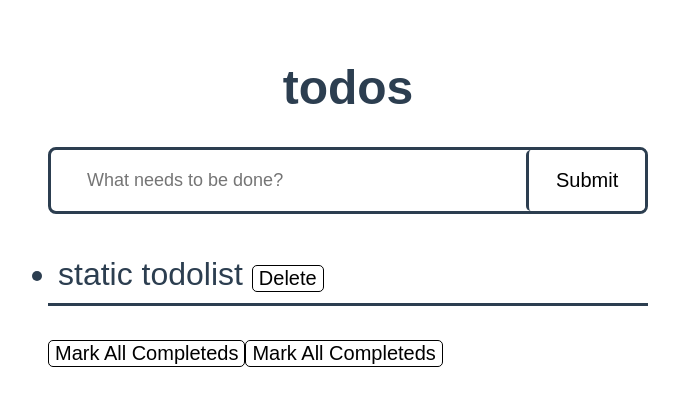
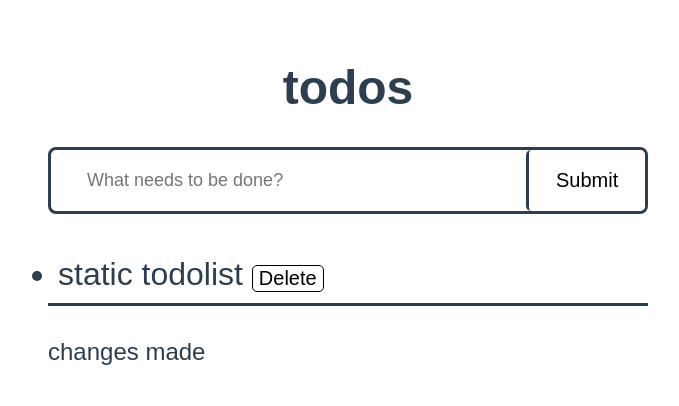
Before and after one commit to satabdiglobalyhub/Todos, a Vue app: page / in a window 1280 px wide. Shown: the top 406 px of the page, without its empty margins (292-971 px from the left). Built offline with nearby package versions, Linux system fonts and the light colour scheme.

Commit message:
fix:hot reload

```diff
--- a/src/components/Todoapp/Todoindex.vue
+++ b/src/components/Todoapp/Todoindex.vue
@@ -10,7 +10,7 @@
       <!-- did not add Todobutton here to add it in the Todolist  -->
     </div>
     <div>
-      <TodoChange />
+      <TodoChanges />
     </div>
   </div>
 </template>
@@ -19,14 +19,14 @@
 import TodoInput from "../../UI/components/TodoInput.vue";
 import TodoList from "./components/TodoList.vue";
 import TodoButton from "../../UI/components/TodoButton.vue";
-import TodoChange from "./components/Todochange.vue";
+import TodoChanges from "./components/TodoChanges.vue";
 
 export default {
   components: {
     TodoInput,
     TodoList,
     TodoButton,
-    TodoChange,
+    TodoChanges,
   },
   data() {
     return {
--- a/src/components/Todoapp/components/TodoChange.vue
+++ /dev/null
@@ -1,20 +0,0 @@
-<template>
-  <div>
-    <TodoButton :buttonName="MarkAll" />
-    <TodoButton :buttonName="MarkAll" />
-  </div>
-</template>
-
-<script>
-import TodoButton from "../../../UI/components/TodoButton.vue";
-export default {
-  components: {
-    TodoButton,
-  },
-  data() {
-    return {
-      MarkAll: "Mark All Completeds",
-    };
-  },
-};
-</script>
--- /dev/null
+++ b/src/components/Todoapp/components/TodoChanges.vue
@@ -0,0 +1 @@
+<template>changes made</template>
--- a/src/main.js
+++ b/src/main.js
@@ -1,9 +1,6 @@
 import { createApp } from "vue";
 import App from "./App.vue";
-import router from "./router";
 
 const app = createApp(App);
 
-app.use(router);
-
 app.mount("#app");
```
